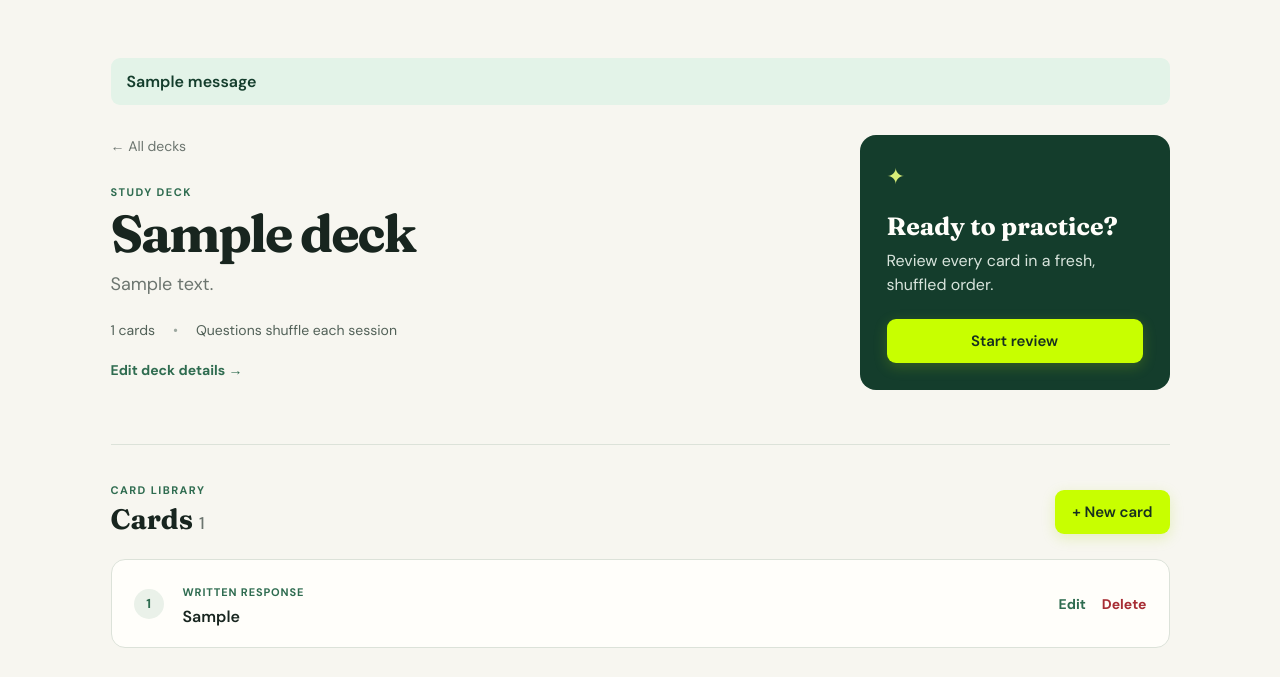
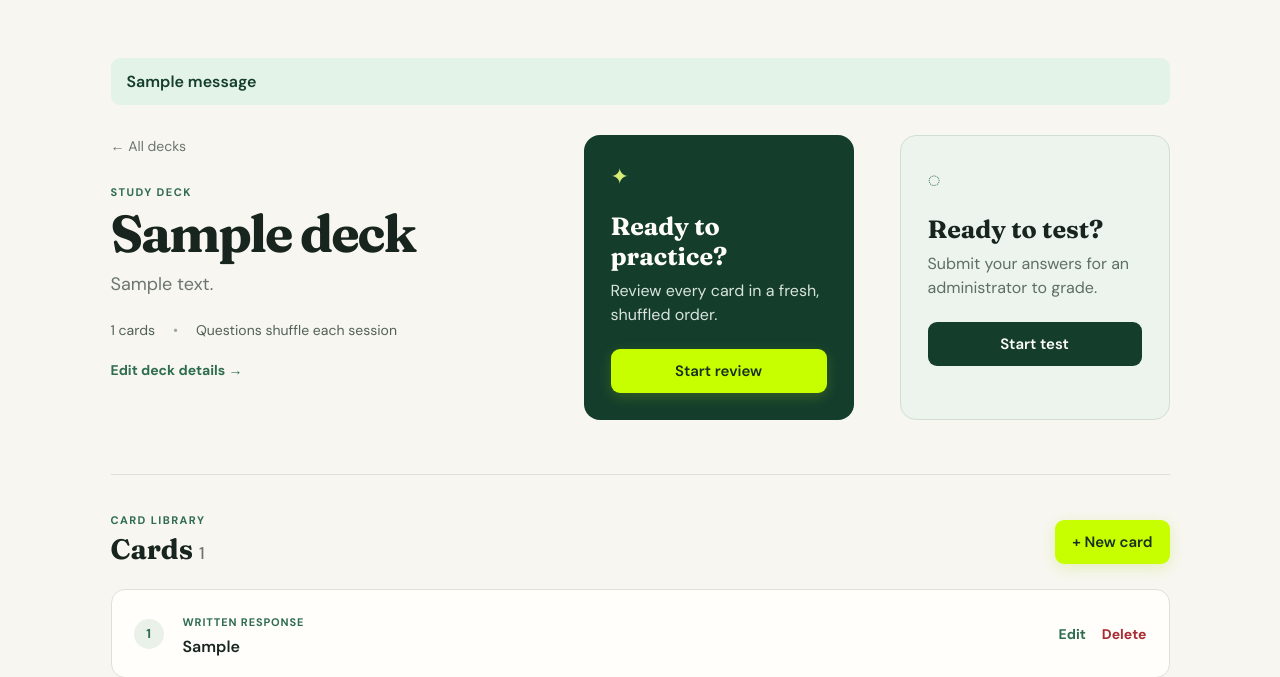
Before and after one commit to dbaker10000/Andrew, a Flask app: page /decks/1 in a window 1280 px wide. Shown: the part 72-749 px from the top of the page. Before the commit the page ends 720 px from the top, so only its background shows below. Run offline with Flask 3, Linux system fonts and the light colour scheme; a user stored in the database is signed in; tables that the repository leaves empty hold one stand-in row (values such as "Sample post"); one stand-in notice (Sample message) is shown; some libraries are stand-ins or nearby versions.

Commit message:
Add admin-graded deck tests

```diff
--- a/app.py
+++ b/app.py
@@ -17,7 +17,7 @@ class User(UserMixin,db.Model):
  def set_password(s,p):s.password_hash=generate_password_hash(p)
  def check_password(s,p):return check_password_hash(s.password_hash,p)
 class Deck(db.Model):
- id=db.mapped_column(db.Integer,primary_key=True); title=db.mapped_column(db.String(160),nullable=False); description=db.mapped_column(db.Text); owner_id=db.mapped_column(db.ForeignKey('user.id'),nullable=False); created_at=db.mapped_column(db.DateTime,default=datetime.utcnow); owner=db.relationship('User',back_populates='decks'); cards=db.relationship('Card',back_populates='deck',cascade='all, delete-orphan',order_by='Card.position'); sessions=db.relationship('StudySession',cascade='all, delete-orphan')
+ id=db.mapped_column(db.Integer,primary_key=True); title=db.mapped_column(db.String(160),nullable=False); description=db.mapped_column(db.Text); owner_id=db.mapped_column(db.ForeignKey('user.id'),nullable=False); created_at=db.mapped_column(db.DateTime,default=datetime.utcnow); owner=db.relationship('User',back_populates='decks'); cards=db.relationship('Card',back_populates='deck',cascade='all, delete-orphan',order_by='Card.position'); sessions=db.relationship('StudySession',cascade='all, delete-orphan'); tests=db.relationship('TestSession',cascade='all, delete-orphan')
 class Card(db.Model):
  id=db.mapped_column(db.Integer,primary_key=True); deck_id=db.mapped_column(db.ForeignKey('deck.id'),nullable=False); prompt=db.mapped_column(db.Text,nullable=False); kind=db.mapped_column(db.String(20),default='narrative'); answer=db.mapped_column(db.Text); position=db.mapped_column(db.Integer,default=0); deck=db.relationship('Deck',back_populates='cards'); choices=db.relationship('Choice',cascade='all, delete-orphan',order_by='Choice.position')
 class Choice(db.Model):
@@ -26,6 +26,10 @@ class StudySession(db.Model):
  id=db.mapped_column(db.Integer,primary_key=True); deck_id=db.mapped_column(db.ForeignKey('deck.id'),nullable=False); user_id=db.mapped_column(db.ForeignKey('user.id'),nullable=False); card_ids=db.mapped_column(db.JSON,nullable=False); index=db.mapped_column(db.Integer,default=0); completed_at=db.mapped_column(db.DateTime); attempts=db.relationship('Attempt',cascade='all, delete-orphan')
 class Attempt(db.Model):
  id=db.mapped_column(db.Integer,primary_key=True); session_id=db.mapped_column(db.ForeignKey('study_session.id'),nullable=False); card_id=db.mapped_column(db.ForeignKey('card.id'),nullable=False); response=db.mapped_column(db.Text); score=db.mapped_column(db.Float)
+class TestSession(db.Model):
+ id=db.mapped_column(db.Integer,primary_key=True); deck_id=db.mapped_column(db.ForeignKey('deck.id'),nullable=False); user_id=db.mapped_column(db.ForeignKey('user.id'),nullable=False); card_ids=db.mapped_column(db.JSON,nullable=False); index=db.mapped_column(db.Integer,default=0); submitted_at=db.mapped_column(db.DateTime); graded_at=db.mapped_column(db.DateTime); answers=db.relationship('TestAnswer',cascade='all, delete-orphan')
+class TestAnswer(db.Model):
+ id=db.mapped_column(db.Integer,primary_key=True); test_id=db.mapped_column(db.ForeignKey('test_session.id'),nullable=False); card_id=db.mapped_column(db.ForeignKey('card.id'),nullable=False); response=db.mapped_column(db.Text); score=db.mapped_column(db.Float)
 class LoginForm(FlaskForm): username=StringField('Username',validators=[DataRequired()]); password=PasswordField('Password',validators=[DataRequired()]); submit=SubmitField('Log in')
 class DeckForm(FlaskForm): title=StringField('Deck title',validators=[DataRequired()]); description=TextAreaField('Description',validators=[Optional()]); submit=SubmitField('Save deck')
 class CardForm(FlaskForm):
@@ -49,7 +53,7 @@ def create_app():
   if current_user.must_change:return redirect(url_for('new_password'))
   decks=db.session.scalars(select(Deck).where(Deck.owner_id==current_user.id)).all(); stats={}
   for d in decks:
-   done=[s for s in d.sessions if s.user_id==current_user.id and s.completed_at]; scores=[round(sum(x.score or 0 for x in s.attempts)/len(s.card_ids)*100) for s in done if s.card_ids]; stats[d.id]=(len(scores),round(sum(scores)/len(scores)) if scores else None,scores[-1] if scores else None,max(scores) if scores else None)
+   done=[s for s in d.sessions if s.user_id==current_user.id and s.completed_at]; scores=[round(sum(x.score or 0 for x in s.attempts)/len(s.card_ids)*100) for s in done if s.card_ids]; tested=[s for s in d.tests if s.user_id==current_user.id and s.graded_at]; test_scores=[round(sum(x.score or 0 for x in s.answers)/len(s.card_ids)*100) for s in tested if s.card_ids]; stats[d.id]={'reviews':(len(scores),round(sum(scores)/len(scores)) if scores else None,scores[-1] if scores else None,max(scores) if scores else None),'tests':(len(test_scores),round(sum(test_scores)/len(test_scores)) if test_scores else None,test_scores[-1] if test_scores else None,max(test_scores) if test_scores else None)}
   return render_template('dashboard.html',decks=decks,stats=stats)
  @a.route('/login',methods=['GET','POST'])
  def login():
@@ -152,11 +156,41 @@ def create_app():
  @a.post('/study/<int:id>/grade/<int:aid>')
  @login_required
  def grade(id,aid):s=db.session.get(StudySession,id);x=db.session.get(Attempt,aid);x.score=float(request.form['score']);s.index+=1;s.completed_at=datetime.utcnow() if s.index==len(s.card_ids) else None;db.session.commit();return redirect(url_for('study',id=id))
+ @a.post('/decks/<int:id>/test')
+ @login_required
+ def start_test(id):
+  d=deck(id);ids=[x.id for x in d.cards];secrets.SystemRandom().shuffle(ids)
+  if not ids:flash('Add a card before starting a test.','warning');return redirect(url_for('deck_view',id=id))
+  t=TestSession(deck_id=id,user_id=current_user.id,card_ids=ids);db.session.add(t);db.session.commit();return redirect(url_for('take_test',id=t.id))
+ @a.route('/tests/<int:id>')
+ @login_required
+ def take_test(id):
+  t=db.session.get(TestSession,id)
+  if not t or t.user_id!=current_user.id:abort(404)
+  if t.submitted_at:return render_template('test_submitted.html',test=t)
+  return render_template('test.html',test=t,card=db.session.get(Card,t.card_ids[t.index]),number=t.index+1)
+ @a.post('/tests/<int:id>/answer')
+ @login_required
+ def test_answer(id):
+  t=db.session.get(TestSession,id)
+  if not t or t.user_id!=current_user.id or t.submitted_at:abort(404)
+  c=db.session.get(Card,t.card_ids[t.index]);db.session.add(TestAnswer(test_id=t.id,card_id=c.id,response=request.form.get('response','')));t.index+=1;t.submitted_at=datetime.utcnow() if t.index==len(t.card_ids) else None;db.session.commit();return redirect(url_for('take_test',id=t.id))
  def admin():
   if not current_user.is_admin:abort(403)
  @a.route('/admin/users')
  @login_required
  def users():admin();return render_template('users.html',users=db.session.scalars(select(User).order_by(User.username)).all())
+ @a.route('/admin/tests')
+ @login_required
+ def admin_tests():admin();return render_template('admin_tests.html',tests=db.session.scalars(select(TestSession).order_by(TestSession.submitted_at.desc())).all())
+ @a.route('/admin/tests/<int:id>/grade',methods=['GET','POST'])
+ @login_required
+ def grade_test(id):
+  admin();t=db.session.get(TestSession,id) or abort(404)
+  if request.method=='POST':
+   for answer in t.answers:answer.score=float(request.form.get(f'score_{answer.id}',0))
+   t.graded_at=datetime.utcnow();db.session.commit();flash('Test graded.','success');return redirect(url_for('admin_tests'))
+  cards={x.id:x for x in db.session.scalars(select(Card).where(Card.id.in_([a.card_id for a in t.answers]))).all()};user=db.session.get(User,t.user_id);deck=db.session.get(Deck,t.deck_id);return render_template('grade_test.html',test=t,cards=cards,user=user,deck=deck)
  @a.route('/admin/users/new',methods=['GET','POST'])
  @login_required
  def new_user():
--- /dev/null
+++ b/static/tests.css
@@ -0,0 +1 @@
+.deck-hero{grid-template-columns:minmax(0,1fr) 270px 270px}.test-panel{background:#edf3ed;color:#18251f;border:1px solid #d1dfd2}.test-panel p{color:#5e6f63}.test-panel .study-panel-icon{color:#2f6c50}.test-panel .primary{background:#143d2c;color:#fffefa!important}@media(max-width:980px){.deck-hero{grid-template-columns:minmax(0,1fr) 260px}.test-panel{grid-column:2}}@media(max-width:700px){.deck-hero{grid-template-columns:1fr}.test-panel{grid-column:auto}}
--- /dev/null
+++ b/templates/admin_tests.html
@@ -0,0 +1 @@
+{% extends 'base.html' %}{% block content %}<div class="heading"><div><p class="eyebrow">ADMINISTRATION</p><h1>Test grading</h1></div></div><section class="card-list">{% for test in tests %}<article class="card-row"><div class="card-summary"><span class="kind-pill">{{'Graded' if test.graded_at else 'Awaiting review'}}</span><h3>{{test.deck_id}} · user {{test.user_id}}</h3><p>{{test.answers|length}} submitted answers</p></div><a class="primary" href="{{url_for('grade_test',id=test.id)}}">{{'View grade' if test.graded_at else 'Grade test'}}</a></article>{% else %}<p>No submitted tests yet.</p>{% endfor %}</section>{% endblock %}
--- a/templates/base.html
+++ b/templates/base.html
@@ -1 +1 @@
-<!doctype html><html><head><meta charset="utf-8"><meta name="viewport" content="width=device-width,initial-scale=1"><title>Recall</title><link rel="stylesheet" href="{{url_for('static',filename='app.css')}}"><link rel="stylesheet" href="{{url_for('static',filename='accent.css')}}"><link rel="stylesheet" href="{{url_for('static',filename='card-actions.css')}}"><link rel="stylesheet" href="{{url_for('static',filename='card-controls.css')}}"><link rel="stylesheet" href="{{url_for('static',filename='deck-details.css')}}"></head><body>{% if current_user.is_authenticated %}<header><a href="{{url_for('home')}}">✦ Recall</a><a href="{{url_for('home')}}">Decks</a><a href="{{url_for('change_password')}}">Change password</a>{% if current_user.is_admin %}<a href="{{url_for('users')}}">Admin</a>{% endif %}<span>{{current_user.username}}</span><form method="post" action="{{url_for('logout')}}"><input type="hidden" name="csrf_token" value="{{csrf_token()}}"><button>Sign out</button></form></header>{% endif %}<main>{% for c,m in get_flashed_messages(with_categories=true) %}<p class="flash">{{m}}</p>{% endfor %}{% block content %}{% endblock %}</main></body></html>
+<!doctype html><html><head><meta charset="utf-8"><meta name="viewport" content="width=device-width,initial-scale=1"><title>Recall</title><link rel="stylesheet" href="{{url_for('static',filename='app.css')}}"><link rel="stylesheet" href="{{url_for('static',filename='accent.css')}}"><link rel="stylesheet" href="{{url_for('static',filename='card-actions.css')}}"><link rel="stylesheet" href="{{url_for('static',filename='card-controls.css')}}"><link rel="stylesheet" href="{{url_for('static',filename='deck-details.css')}}"><link rel="stylesheet" href="{{url_for('static',filename='tests.css')}}"></head><body>{% if current_user.is_authenticated %}<header><a href="{{url_for('home')}}">✦ Recall</a><a href="{{url_for('home')}}">Decks</a><a href="{{url_for('change_password')}}">Change password</a>{% if current_user.is_admin %}<a href="{{url_for('users')}}">Admin</a>{% endif %}<span>{{current_user.username}}</span><form method="post" action="{{url_for('logout')}}"><input type="hidden" name="csrf_token" value="{{csrf_token()}}"><button>Sign out</button></form></header>{% endif %}<main>{% for c,m in get_flashed_messages(with_categories=true) %}<p class="flash">{{m}}</p>{% endfor %}{% block content %}{% endblock %}</main></body></html>
--- a/templates/dashboard.html
+++ b/templates/dashboard.html
@@ -1 +1 @@
-{% extends 'base.html' %}{% block content %}<div class="heading"><div><p>YOUR LIBRARY</p><h1>Study decks</h1></div><a class="primary" href="{{url_for('new_deck')}}">+ New deck</a></div><section class="grid">{% for d in decks %}{% set s=stats[d.id] %}<article><small>{{d.cards|length}} cards</small><h2>{{d.title}}</h2><p>{{d.description}}</p><p>{{s[0]}} sessions · {{s[1] or '—'}}% average · {{s[2] or '—'}}% last · {{s[3] or '—'}}% best</p><a href="{{url_for('deck_view',id=d.id)}}">Open deck →</a></article>{% else %}<article><h2>Your library is ready.</h2><a class="primary" href="{{url_for('new_deck')}}">Create your first deck</a></article>{% endfor %}</section>{% endblock %}
+{% extends 'base.html' %}{% block content %}<div class="heading"><div><p>YOUR LIBRARY</p><h1>Study decks</h1></div><a class="primary" href="{{url_for('new_deck')}}">+ New deck</a></div><section class="grid">{% for d in decks %}{% set s=stats[d.id] %}<article><small>{{d.cards|length}} cards</small><h2>{{d.title}}</h2><p>{{d.description}}</p><p><b>Reviews</b> · {{s.reviews[0]}} completed · {{s.reviews[1] or '—'}}% average · {{s.reviews[2] or '—'}}% last</p><p><b>Tests</b> · {{s.tests[0]}} graded · {{s.tests[1] or '—'}}% average · {{s.tests[2] or '—'}}% last</p><a href="{{url_for('deck_view',id=d.id)}}">Open deck →</a></article>{% else %}<article><h2>Your library is ready.</h2><a class="primary" href="{{url_for('new_deck')}}">Create your first deck</a></article>{% endfor %}</section>{% endblock %}
--- a/templates/deck.html
+++ b/templates/deck.html
@@ -1,4 +1,4 @@
 {% extends 'base.html' %}{% block content %}
-<section class="deck-hero"><div class="deck-copy"><a class="crumb" href="{{url_for('home')}}">← All decks</a><p class="eyebrow">STUDY DECK</p><h1>{{deck.title}}</h1><p class="deck-description">{{deck.description or 'Add a short description to explain what this deck covers.'}}</p><div class="deck-meta"><span>{{deck.cards|length}} cards</span><span>Questions shuffle each session</span></div><a class="deck-edit-link" href="{{url_for('edit_deck',id=deck.id)}}">Edit deck details</a></div><aside class="study-panel"><div class="study-panel-icon">✦</div><h2>Ready to practice?</h2><p>Review every card in a fresh, shuffled order.</p><form method="post" action="{{url_for('start',id=deck.id)}}"><input type="hidden" name="csrf_token" value="{{csrf_token()}}"><button class="primary accent wide" {% if not deck.cards %}disabled{% endif %}>Start review</button></form>{% if not deck.cards %}<small>Add your first card to unlock review.</small>{% endif %}</aside></section>
+<section class="deck-hero"><div class="deck-copy"><a class="crumb" href="{{url_for('home')}}">← All decks</a><p class="eyebrow">STUDY DECK</p><h1>{{deck.title}}</h1><p class="deck-description">{{deck.description or 'Add a short description to explain what this deck covers.'}}</p><div class="deck-meta"><span>{{deck.cards|length}} cards</span><span>Questions shuffle each session</span></div><a class="deck-edit-link" href="{{url_for('edit_deck',id=deck.id)}}">Edit deck details</a></div><aside class="study-panel"><div class="study-panel-icon">✦</div><h2>Ready to practice?</h2><p>Review every card in a fresh, shuffled order.</p><form method="post" action="{{url_for('start',id=deck.id)}}"><input type="hidden" name="csrf_token" value="{{csrf_token()}}"><button class="primary accent wide" {% if not deck.cards %}disabled{% endif %}>Start review</button></form></aside><aside class="study-panel test-panel"><div class="study-panel-icon">◌</div><h2>Ready to test?</h2><p>Submit your answers for an administrator to grade.</p><form method="post" action="{{url_for('start_test',id=deck.id)}}"><input type="hidden" name="csrf_token" value="{{csrf_token()}}"><button class="primary wide" {% if not deck.cards %}disabled{% endif %}>Start test</button></form></aside></section>
 <section class="cards-section"><div class="section-heading"><div><p class="eyebrow">CARD LIBRARY</p><h2>Cards <span>{{deck.cards|length}}</span></h2></div><div class="deck-actions"><a class="primary accent" href="{{url_for('new_card',id=deck.id)}}">+ New card</a></div></div>{% if deck.cards %}<div class="card-list">{% for card in deck.cards %}<article class="card-row"><div class="card-number">{{loop.index}}</div><div class="card-summary"><span class="kind-pill">{{'Multiple choice' if card.kind=='multiple_choice' else 'Written response'}}</span><h3>{{card.prompt}}</h3></div><div class="row-actions"><a class="edit-card" href="{{url_for('edit_card',id=card.id)}}">Edit</a><form method="post" action="{{url_for('delete_card',id=card.id)}}"><input type="hidden" name="csrf_token" value="{{csrf_token()}}"><button class="row-delete" onclick="return confirm('Delete this card permanently?')">Delete</button></form></div></article>{% endfor %}</div>{% else %}<div class="empty-cards"><div class="empty-icon">+</div><h2>Start with your first card</h2><p>Create questions and answers, then review them in a shuffled session.</p><a class="primary accent" href="{{url_for('new_card',id=deck.id)}}">Create a card</a></div>{% endif %}</section>
 {% endblock %}
--- /dev/null
+++ b/templates/grade_test.html
@@ -0,0 +1 @@
+{% extends 'base.html' %}{% block content %}<p class="eyebrow">ADMIN GRADING</p><h1>{{deck.title}} · {{user.username}}</h1><form method="post">{% for answer in test.answers %}<article class="card"><h2>{{cards[answer.card_id].prompt}}</h2><p><b>Response:</b> {{answer.response}}</p><label>Score<select name="score_{{answer.id}}"><option value="0" {% if answer.score==0 %}selected{% endif %}>0% · Incorrect</option><option value=".5" {% if answer.score==.5 %}selected{% endif %}>50% · Partially correct</option><option value="1" {% if answer.score==1 %}selected{% endif %}>100% · Correct</option></select></label></article>{% endfor %}<button class="primary">Finalize grades</button></form>{% endblock %}
--- /dev/null
+++ b/templates/test.html
@@ -0,0 +1 @@
+{% extends 'base.html' %}{% block content %}<p class="eyebrow">TEST · QUESTION {{number}} OF {{test.card_ids|length}}</p><h1>{{card.prompt}}</h1><p class="intro">Your administrator will review and grade this response after submission.</p><form method="post" action="{{url_for('test_answer',id=test.id)}}" class="card">{% if card.kind=='multiple_choice' %}{% for c in card.choices %}<label><input type="radio" name="response" value="{{c.id}}" required> {{c.text}}</label>{% endfor %}{% else %}<label>Your answer<textarea name="response" required></textarea></label>{% endif %}<button class="primary">{{'Submit test' if number==test.card_ids|length else 'Next question'}}</button></form>{% endblock %}
--- /dev/null
+++ b/templates/test_submitted.html
@@ -0,0 +1 @@
+{% extends 'base.html' %}{% block content %}<section class="auth card"><p class="eyebrow">TEST SUBMITTED</p><h1>Answers sent.</h1><p>Your administrator will review and grade this test. Your test statistics will update once grading is complete.</p><a class="primary" href="{{url_for('deck_view',id=test.deck_id)}}">Back to deck</a></section>{% endblock %}
--- a/templates/users.html
+++ b/templates/users.html
@@ -1 +1 @@
-{% extends 'base.html' %}{% block content %}<h1>People</h1><a class="primary" href="{{url_for('new_user')}}">+ Add user</a>{% for u in users %}<article><h3>{{u.username}} {% if u.is_admin %}<small>Admin</small>{% endif %}</h3><p>{% if u.reset_requested %}Reset requested · {% endif %}{% if u.temporary_password %}Temporary password: <b>{{u.temporary_password}}</b>{% endif %}</p><form method="post" action="{{url_for('reset_user',id=u.id)}}"><input type="hidden" name="csrf_token" value="{{csrf_token()}}"><button>Generate temporary password</button></form></article>{% endfor %}{% endblock %}
+{% extends 'base.html' %}{% block content %}<div class="heading"><h1>People</h1><div><a href="{{url_for('admin_tests')}}">Test grading</a> <a class="primary" href="{{url_for('new_user')}}">+ Add user</a></div></div>{% for u in users %}<article><h3>{{u.username}} {% if u.is_admin %}<small>Admin</small>{% endif %}</h3><p>{% if u.reset_requested %}Reset requested · {% endif %}{% if u.temporary_password %}Temporary password: <b>{{u.temporary_password}}</b>{% endif %}</p><form method="post" action="{{url_for('reset_user',id=u.id)}}"><input type="hidden" name="csrf_token" value="{{csrf_token()}}"><button>Generate temporary password</button></form></article>{% endfor %}{% endblock %}
```
Also changed, not shown: migrations/versions/6bca2fc119df_add_graded_test_workflow.py (added, +50 -0 lines).
